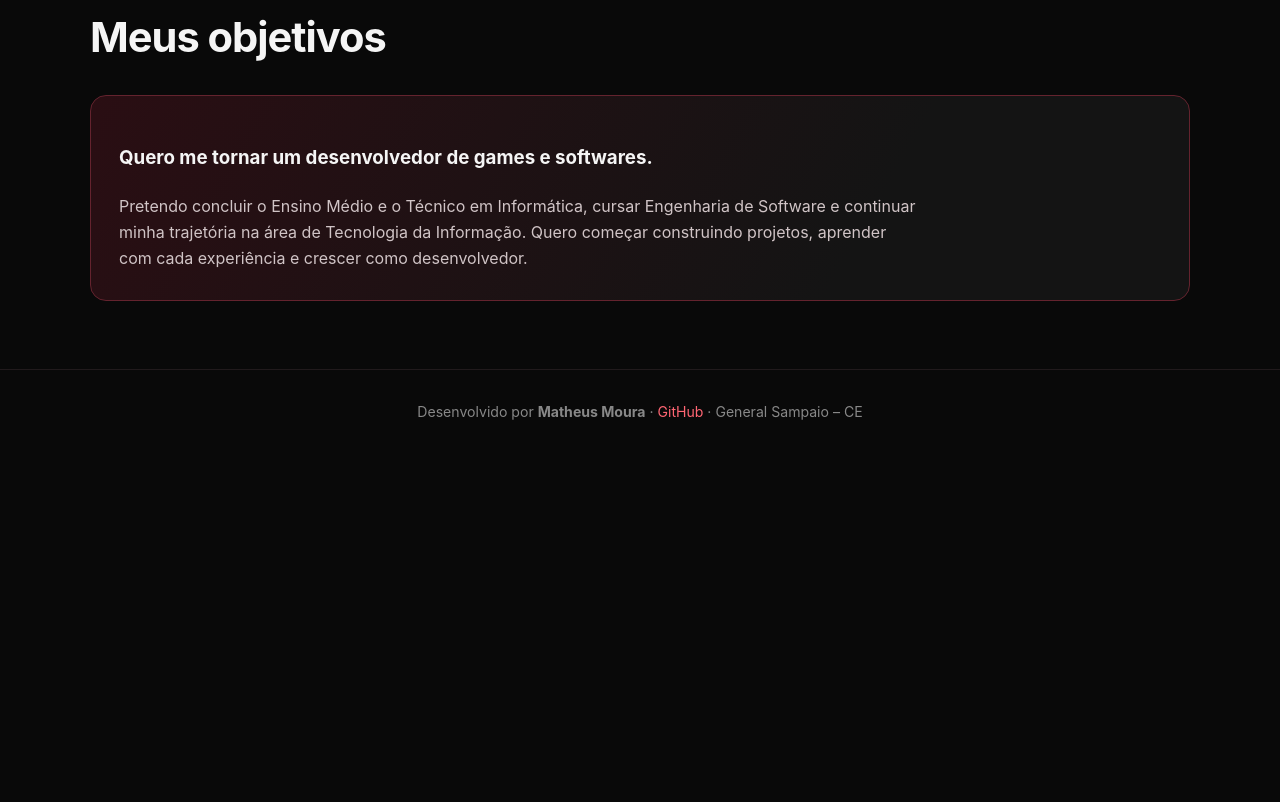
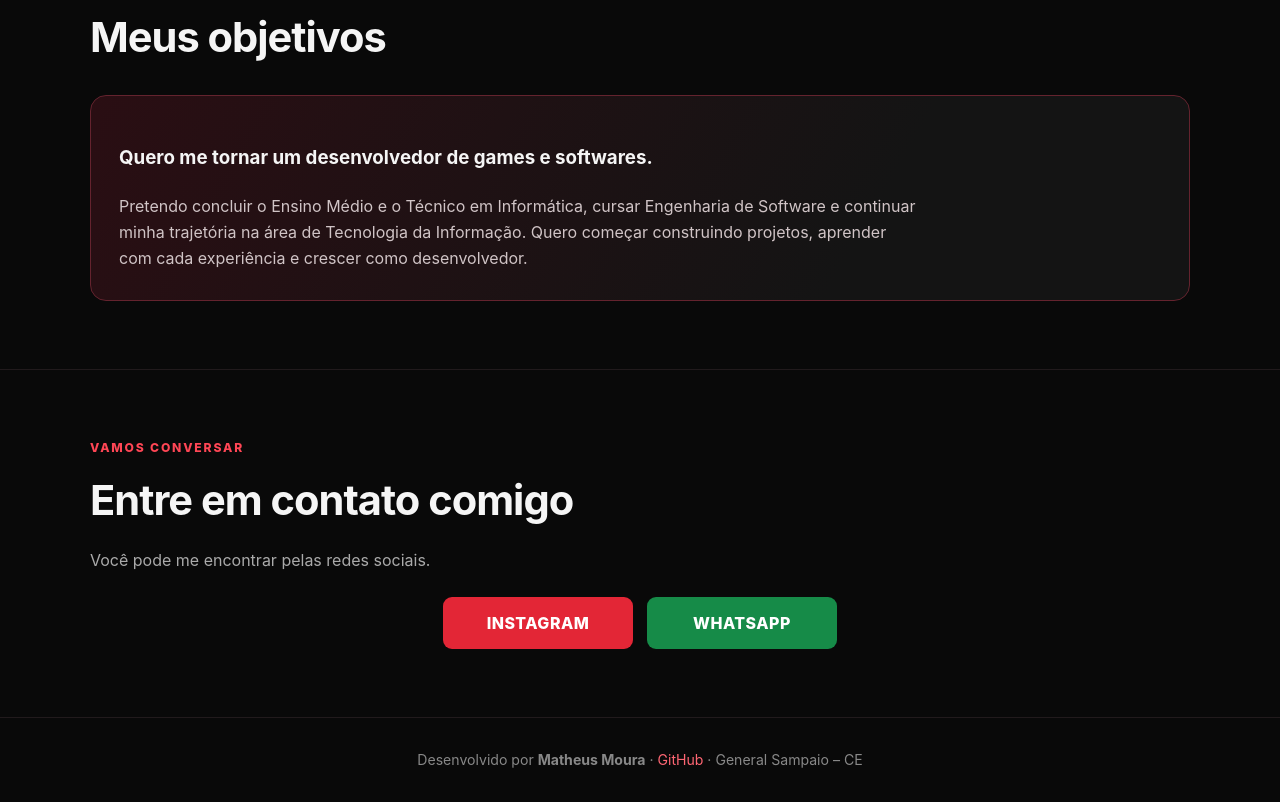
Before and after one commit to matheusmoura198/matheusmoura198, a plain HTML site: page index.html in a window 1280 px wide. Shown: the part 2291-3093 px from the top of the page. Before the commit the page ends 2744 px from the top, so only its background shows below. Drawn offline with Linux system fonts and the light colour scheme.

Commit message:
fix: add contact buttons to portfolio

```diff
--- a/index.html
+++ b/index.html
@@ -80,6 +80,7 @@
     <div class="section-kicker">O que vem pela frente</div><h2>Meus objetivos</h2>
     <div class="goal"><h3>Quero me tornar um desenvolvedor de games e softwares.</h3><p>Pretendo concluir o Ensino Médio e o Técnico em Informática, cursar Engenharia de Software e continuar minha trajetória na área de Tecnologia da Informação. Quero começar construindo projetos, aprender com cada experiência e crescer como desenvolvedor.</p></div>
   </div></section>
+  <section class="contact" id="contato"><div class="wrap"><div class="section-kicker">Vamos conversar</div><h2>Entre em contato comigo</h2><p>Você pode me encontrar pelas redes sociais.</p><div class="contact-actions"><a class="contact-btn contact-instagram" href="https://www.instagram.com/oth3uxz_/" target="_blank" rel="noopener noreferrer">INSTAGRAM</a><a class="contact-btn contact-whatsapp" href="https://wa.me/5585991613182" target="_blank" rel="noopener noreferrer">WHATSAPP</a></div></div></section>
 </main>
 <footer><div class="wrap">Desenvolvido por <strong>Matheus Moura</strong> · <a href="https://github.com/matheusmoura198" target="_blank" rel="noopener">GitHub</a> · General Sampaio – CE</div></footer>
 </body></html>
```
